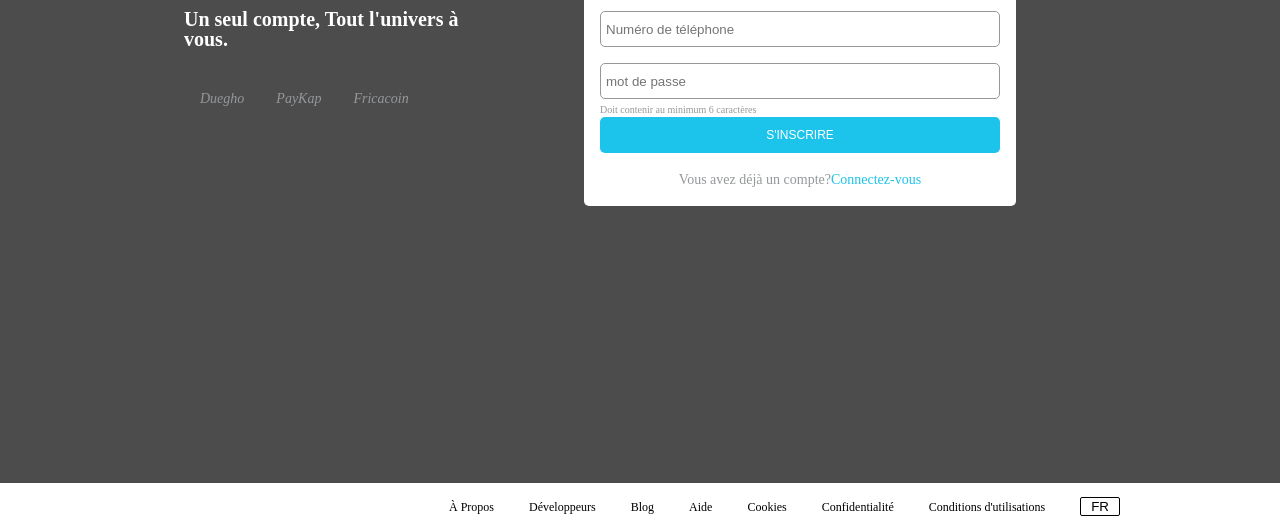
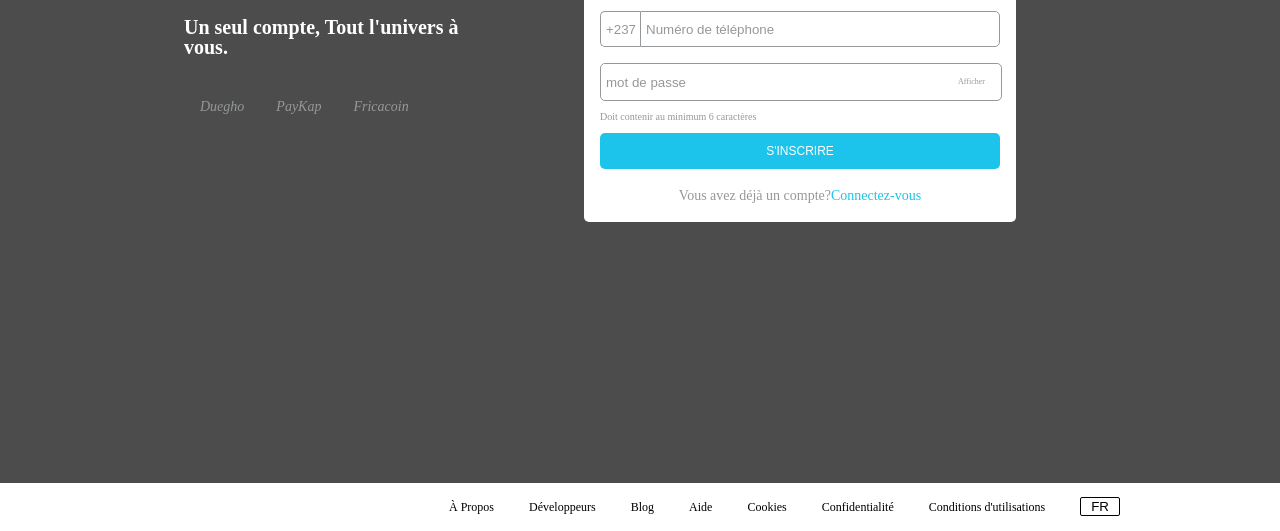
Before and after one commit to duegho2018/Duegho-Front-End-Oauth, a plain HTML site: page js/views/register.html in a window 1280 px wide. Shown: the part 269-800 px from the top of the page. Drawn offline with Linux system fonts and the light colour scheme; a web font is replaced by a local one.

Commit message:
Adding country code and show password

```diff
--- a/css/common.blocks/form/__input/form__input.css
+++ b/css/common.blocks/form/__input/form__input.css
@@ -8,7 +8,10 @@
   border: solid 1px #95989a;
   padding: 0 0.3125rem 0 0.3125rem;
   box-sizing: border-box;
-
+}
+::placeholder
+{
+	color: var(--gray);
 }
 .form__input_margin
 {
@@ -18,3 +21,19 @@
 {
 
 }
+.form__input_showPassword
+{
+  align-self: 	center;
+  font-size: 8px;
+  font-weight: 500;
+  font-style: normal;
+  font-stretch: normal;
+  line-height: 8px;
+  letter-spacing: normal;
+  color: var(--gray);
+  margin-right: 1rem;
+}
+.form__input_password_style
+{
+	border:0;
+}
--- a/css/common.blocks/form/form.css
+++ b/css/common.blocks/form/form.css
@@ -47,13 +47,60 @@
 }
 .form__requirement
 {
-
+  display: inline-block;
   font-size: var(--font-size-0);
   font-weight: 500;
   font-style: normal;
   font-stretch: normal;
-  line-height: 1.2;
+  line-height: var(--font-size-0);
   letter-spacing: normal;
   text-align: left;
   color: #95989a;
+  margin: 0.7rem;
+  margin-left:0px;
 }
+.form__number_select, .form__input_number_style
+{
+   display: inline-block;
+  height: 2.25rem;
+  border-radius: var(--form-border-radius);
+  background-color: #ffffff;
+  border: solid 1px #95989a;
+  padding: 0 0 0 0.3125rem;
+  box-sizing: border-box;
+
+ }
+
+ .form__number_select
+ {
+  width:  10%;
+  border-right:none;
+  border-radius:  var(--form-border-radius) 0 0 var(--form-border-radius);
+  appearance:none;
+  -webkit-appearance:none;
+ -moz-appearance:none;
+  color:var(--gray);
+
+ }
+ select::-ms-expand // remove the default arrow for IE
+{
+  display:none;
+}
+.form__input_number_style
+{
+  border-radius:0  var(--form-border-radius) var(--form-border-radius) 0;
+  width:  90%;
+}
+.form__number
+{
+  width:  100%;
+  display:  flex;
+  }
+.form__password
+{
+  display:  flex;
+  width:  100%;
+  border-radius: var(--form-border-radius);
+  border: solid 1px #95989a;
+
+}
--- a/css/index.css
+++ b/css/index.css
@@ -16,4 +16,5 @@
 	/* colors */
 	--aqua--70: #1cc3ea
 	--white:#fff;
+	--gray:#95989a;
 }
--- a/js/views/register.html
+++ b/js/views/register.html
@@ -57,11 +57,17 @@
 									<!-- email-->
 
 									<!-- number -->
-										<input id="number" type="number" placeholder="Numéro de téléphone" class="form__input form__input_margin"/>
+										<div class="form__number form__input_margin">
+											<select class="form__number_select"><option>+237</option></select>
+											<input id="number" type="number" placeholder="Numéro de téléphone" class="form__input_number_style"/>
+									</div>
 									<!-- number -->
 
 									<!-- password-->
-										<input id="password" type="password" placeholder="mot de passe" class="form__input"/>
+									    <div class="form__password">
+												<input id="password" type="password" placeholder="mot de passe" class="form__input form__input_password_style"/>
+												<span class="form__input_showPassword">Afficher</span>
+										</div>
 									<!-- password -->
 									<span class="form__requirement form__input_margin">Doit contenir au minimum 6 caractères</span>
 									<button class="form__connect-button">S'INSCRIRE</button>
```
Also changed, not shown: js/views/index.html (+1 -1 lines).
